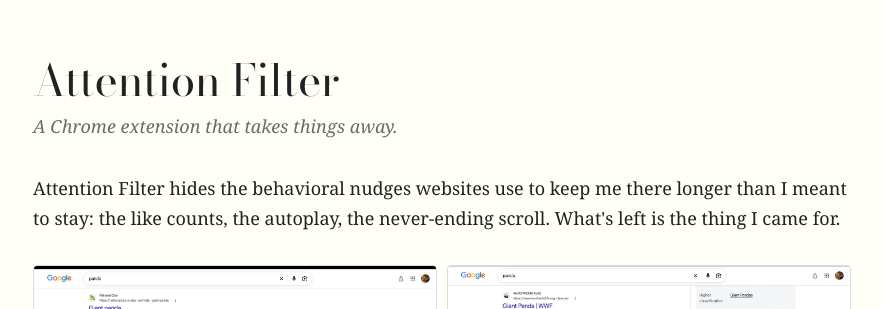
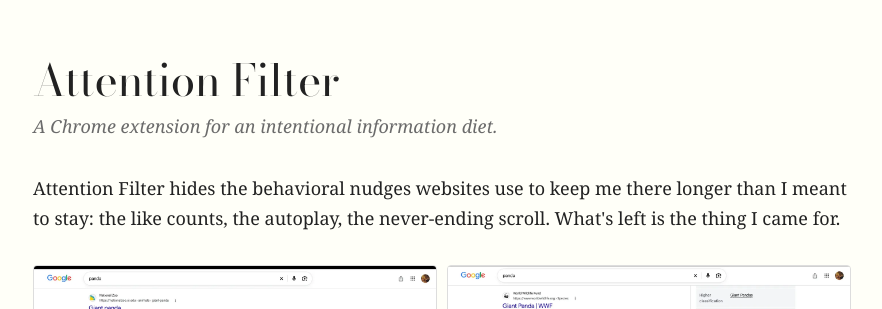
Before and after one commit to laurengyu/laurengyu.github.io, a Jekyll site: the page built from side-builds/attention-filter/index.html, in a window 1280 px wide and 900 px high. Shown: the top 309 px of the window, without its empty margins (199-1081 px from the left). Built offline with Jekyll 4.4.1, drawn with Linux system fonts in a browser that asks for light colours.

Commit message:
change tagline for attention filter

```diff
--- a/side-builds/attention-filter/index.html
+++ b/side-builds/attention-filter/index.html
@@ -85,7 +85,7 @@
 </head><body><main class="page">
 
 <h1>Attention Filter</h1>
-<p class="kicker">A Chrome extension that takes things away.</p>
+<p class="kicker">A Chrome extension for an intentional information diet.</p>
 
 <p>Attention Filter hides the behavioral nudges websites use to keep me there longer than I meant to stay: the like counts, the autoplay, the never-ending scroll. What's left is the thing I came for.</p>
 
```
